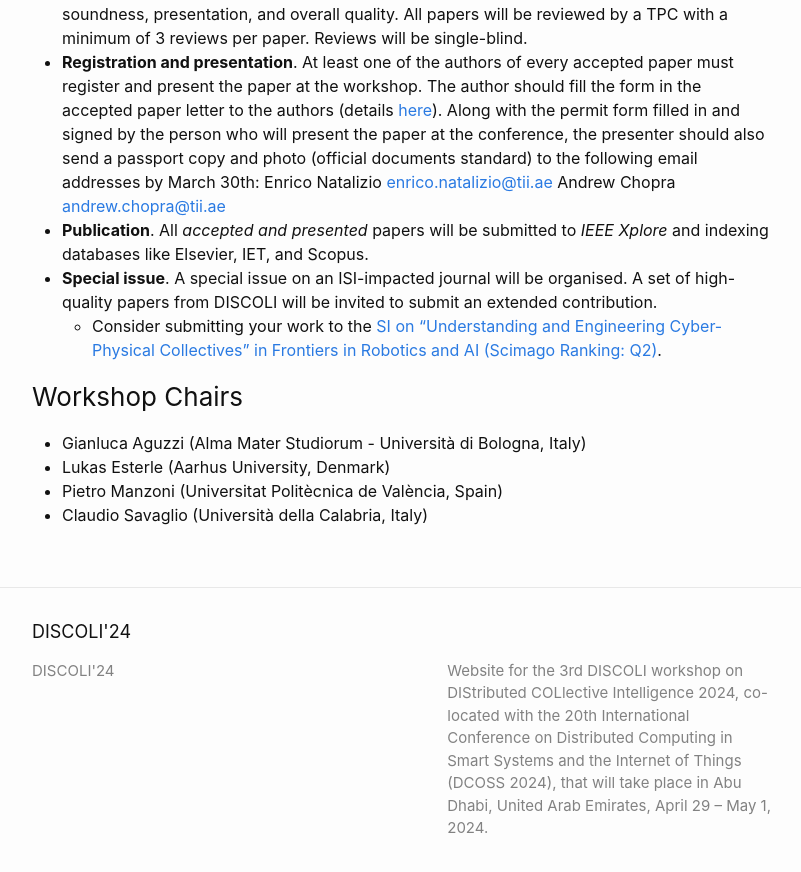
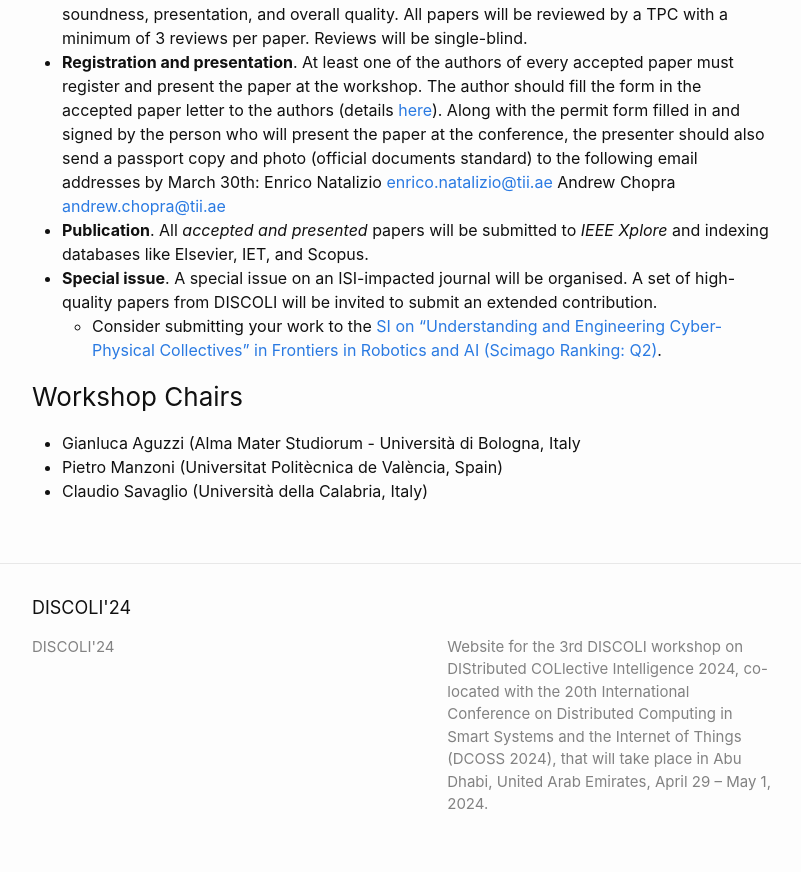
Before and after one commit to discoli-workshop/2026, a Jekyll site: the page built from index.md, in a window 1280 px wide and 900 px high, scrolled down 1788 px. Shown: the top 872 px of the window, without its empty margins (238-1039 px from the left). Built offline with Jekyll 4.4.1, drawn with Linux system fonts in a browser that asks for light colours.

Commit message:
chore: remove lukas from the organization

```diff
--- a/index.md
+++ b/index.md
@@ -58,7 +58,6 @@ Andrew Chopra <andrew.chopra@tii.ae>
 
 ### Workshop Chairs
 
-- Gianluca Aguzzi (Alma Mater Studiorum - Università di Bologna, Italy)
-- Lukas Esterle (Aarhus University, Denmark)
+- Gianluca Aguzzi (Alma Mater Studiorum - Università di Bologna, Italy
 - Pietro Manzoni (Universitat Politècnica de València, Spain)
 - Claudio Savaglio (Università della Calabria, Italy)
```
